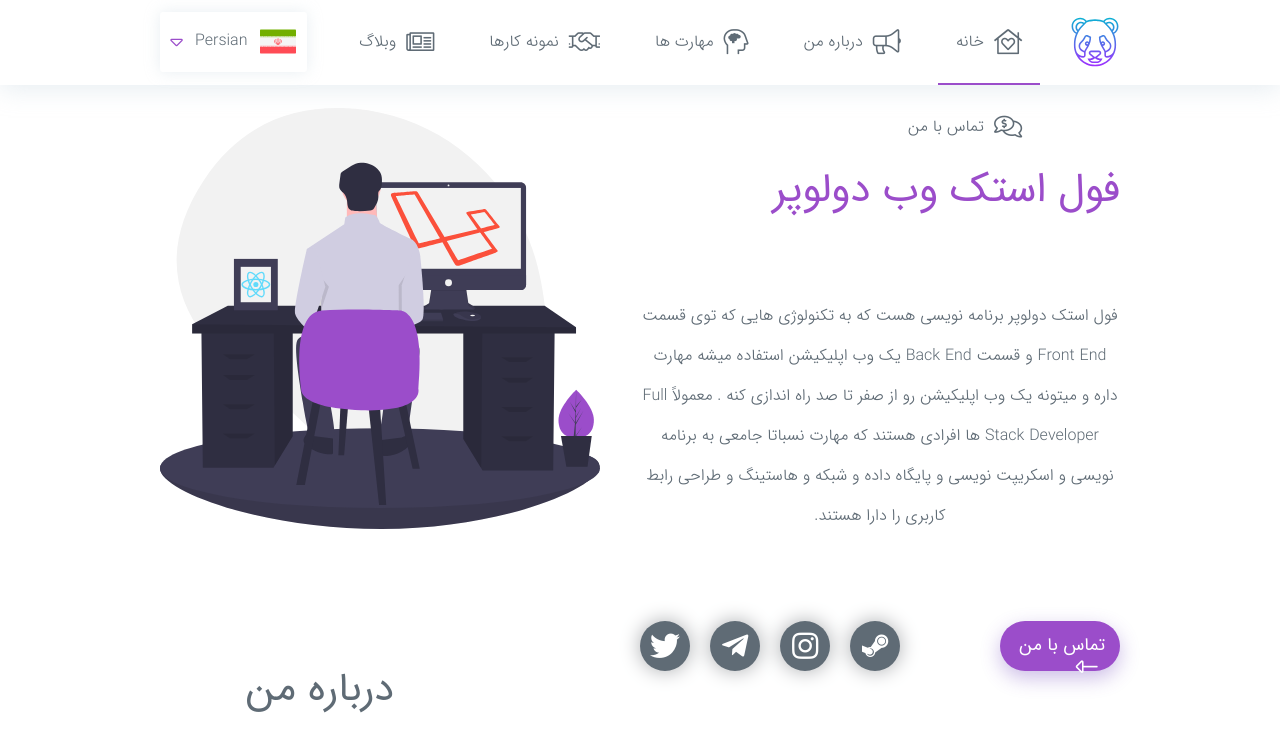
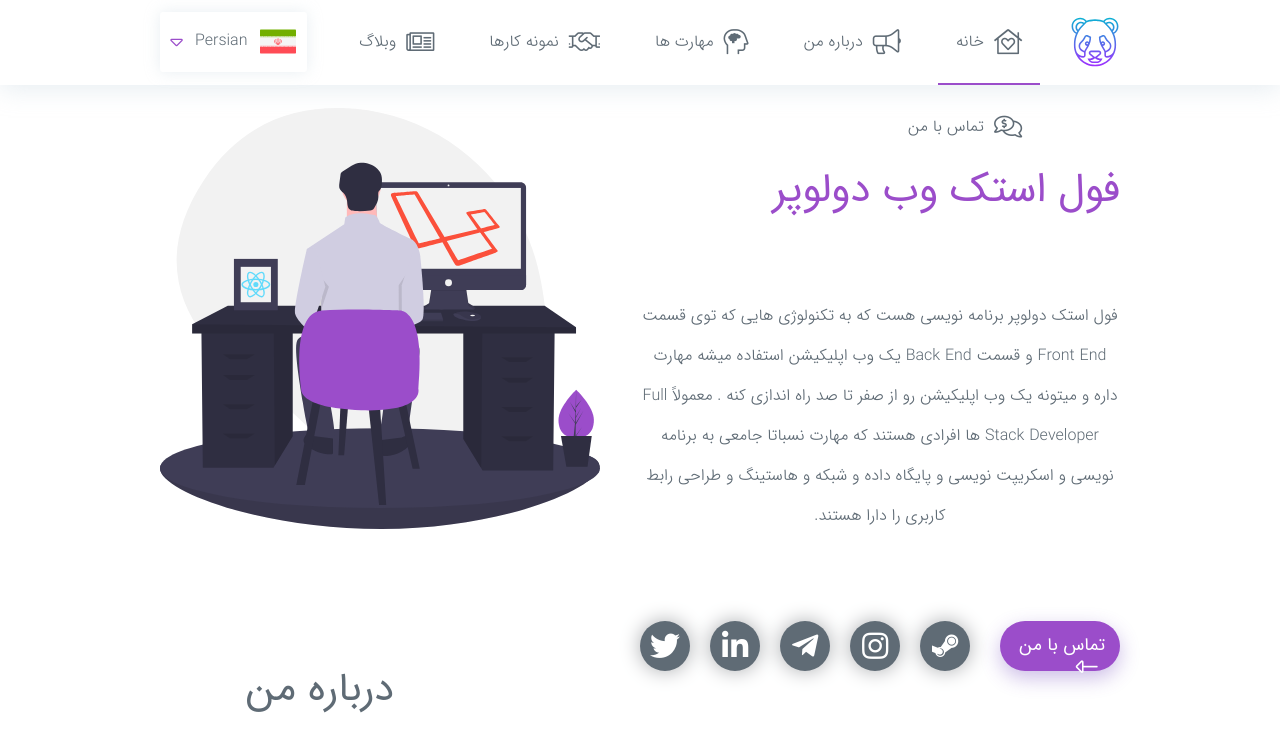
Before and after one commit to nerdpanda-ir/NerdPanda.Me, a React (Create React App) app: page / in a window 1280 px wide. Shown: the top 740 px of the page. Built offline with nearby package versions, Linux system fonts and the light colour scheme.

Commit message:
[file]{SocialWrapper.js}-> change icons and change url

```diff
--- a/src/components/Page/index/Header/Speciality/Info/SocialWrapper/SocialWrapper.js
+++ b/src/components/Page/index/Header/Speciality/Info/SocialWrapper/SocialWrapper.js
@@ -19,10 +19,11 @@ export default class SocialWrapper extends React.Component{
                             <i className="fal fa-long-arrow-alt-left"></i>
                         </Text>
                         <ul className='flR col-9 h100 boxSBB dirL' id='SpecialSocialNetworkWrapper'>
-                            <li><a href='https://www.google.com' className='btn' ><i className="fab fa-twitter"></i></a></li>
-                            <li><a href='https://www.google.com' className='btn' ><i className="fab fa-telegram-plane"></i></a></li>
-                            <li><a href='https://www.google.com' className='btn' ><i className="fab fa-instagram"></i></a></li>
-                            <li><a href='https://www.google.com' className='btn'><i className="fab fa-steam-symbol"></i></a></li>
+                            <li><a href='https://twitter.com/' className='btn' ><i className="fab fa-twitter"></i></a></li>
+                            <li><a href='https://www.linkedin.com/' className='btn' ><i className="fab fa-linkedin-in"></i></a></li>
+                            <li><a href='https://telegram.org/' className='btn' ><i className="fab fa-telegram-plane"></i></a></li>
+                            <li><a href='http://instagram.com/' className='btn' ><i className="fab fa-instagram"></i></a></li>
+                            <li><a href='https://steamcommunity.com/id/itonegamer' className='btn'><i className="fab fa-steam-symbol"></i></a></li>
                         </ul>
                         <ClearBoth/>
                     </section>
```
